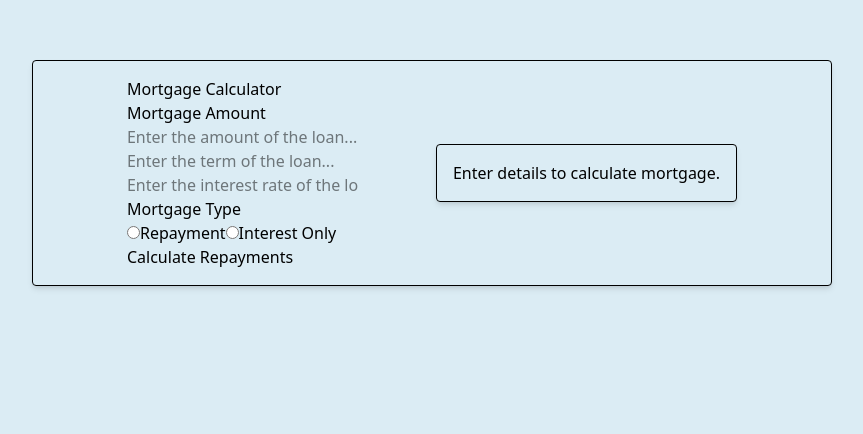
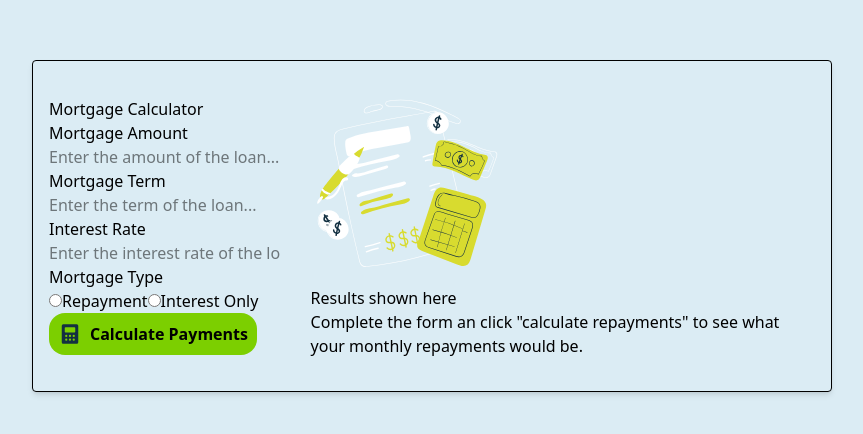
Before and after one commit to JohnMHoyt24/mortgage-repayment-calculator, a React (Vite) app in the folder my-app/: page / in a window 1280 px wide. Shown: the part 140-574 px from the top of the page, without its empty margins (168-1031 px from the left). Built offline with nearby package versions, Linux system fonts and the light colour scheme.

Commit message:
Imported images to their respective components. Also, implemented <section> tags when appropriate.

```diff
--- a/my-app/src/components/Calculator.tsx
+++ b/my-app/src/components/Calculator.tsx
@@ -1,4 +1,5 @@
 import React, { useState } from "react";
+import calcImage from "../assets/icon-calculator.svg";
 import Results from "./Results";
 
 const Calculator: React.FC = () => {
@@ -84,8 +85,8 @@ const Calculator: React.FC = () => {
         <div className="flex justify-evenly items-center h-auto border p-4 m-50 w-200 rounded shadow-md">
             <form>
                 <h1>Mortgage Calculator</h1>
-                <h2>Mortgage Amount</h2>
                 <div>
+                    <label>Mortgage Amount </label>
                     <input
                         type="text"
                         id="mortgage-amount"
@@ -100,6 +101,7 @@ const Calculator: React.FC = () => {
                     {errors.amount && <p className="text-red-500">{errors.amount}</p>}
                 </div>
                 <div>
+                    <label>Mortgage Term </label>
                     <input
                         type="text"
                         id="mortgage-term"
@@ -114,6 +116,7 @@ const Calculator: React.FC = () => {
                     {errors.term && <p className="text-red-500">{errors.term}</p>}
                 </div>
                 <div>
+                    <label>Interest Rate </label>
                     <input
                         type="text"
                         id="mortgage-rate"
@@ -127,7 +130,7 @@ const Calculator: React.FC = () => {
                     />
                     {errors.rate && <p className="text-red-500">{errors.rate}</p>}
                 </div>
-                <h2>Mortgage Type</h2>
+                <label>Mortgage Type</label>
                 <div>
                     <label>
                         <input
@@ -151,12 +154,20 @@ const Calculator: React.FC = () => {
                     </label>
                 </div>
                 <div>
-                    <button onClick={calculatePayment}>
-                        Calculate Repayments
+                    <button className="border rounded-2xl border-transparent bg-lime-500 font-bold p-2
+                     hover:bg-lime-600 hover:shadow-md" onClick={calculatePayment}>
+                        <div className="flex items-center space-x-2">
+                            <div>
+                                <img src={calcImage} alt="Icon of a calculator" />
+                            </div>
+                            <div>
+                                Calculate Payments
+                            </div>
+                        </div>
                     </button>
                 </div>
             </form>
-            <div className="p-4 border rounded shadow-md">
+            <div className="p-4 border border-transparent">
                 <Results payment={paymentResult} />
             </div>
         </div>
--- a/my-app/src/components/Results.tsx
+++ b/my-app/src/components/Results.tsx
@@ -1,14 +1,19 @@
 import React from 'react';
+import emptyImage from '../assets/illustration-empty.svg';
 
 const Results: React.FC<{ payment: string }> = ({ payment }) => {
     return (
-        <div>
+        <section>
             {payment && payment !== null  ? (
                 <h2>Monthly Payment: ${payment}</h2>
             ) : (
-                <p>Enter details to calculate mortgage.</p>
+                <div>
+                    <img src={emptyImage} alt="Illustration of a calculator, pen, coins, dollars, and note paper." />
+                    <p>Results shown here</p>
+                    <p>Complete the form an click "calculate repayments" to see what your monthly repayments would be.</p>
+                </div>
             )}
-        </div>
+        </section>
     );
 }
 
```
